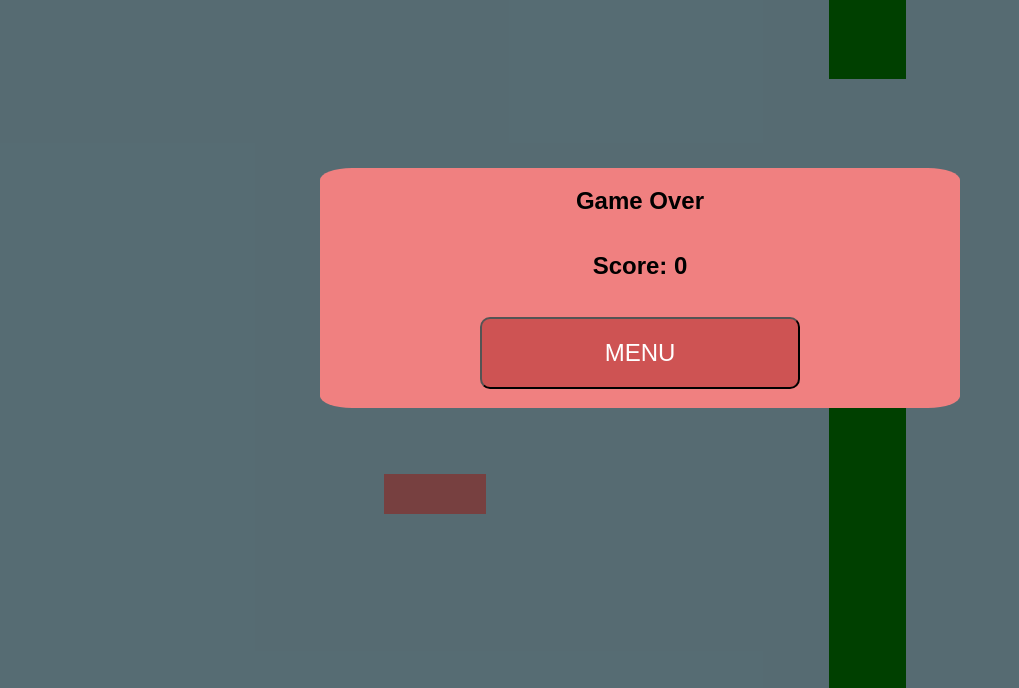
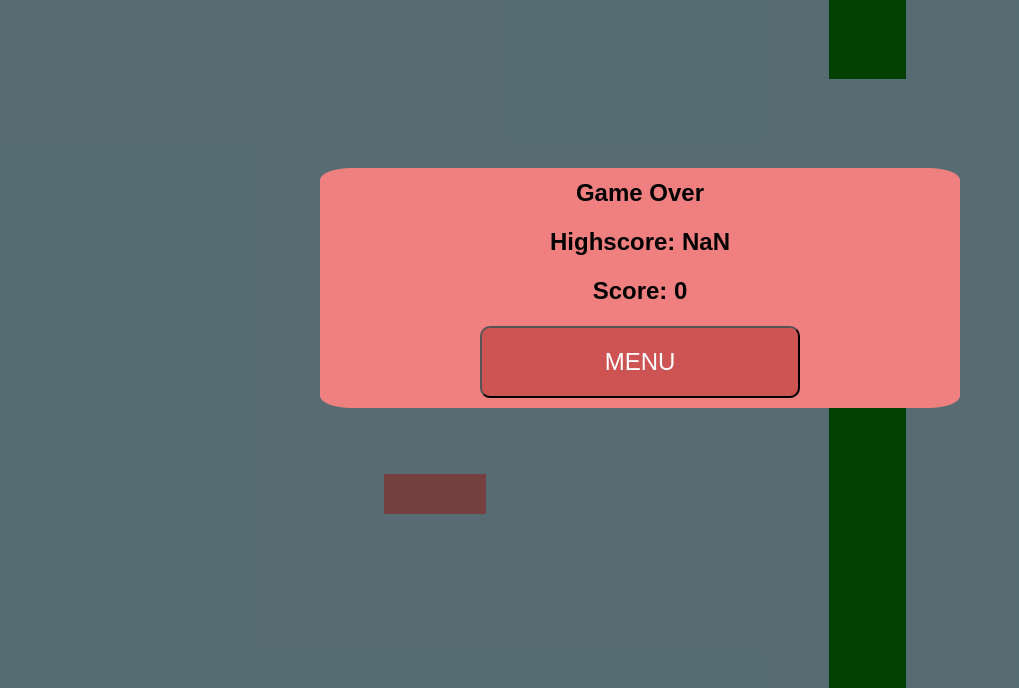
Before and after one commit to EHughes190/Flappy-Clone, a website: page index.html in a window 1280 px wide. Both pictures are taken after a click on the button "START". Shown: the part 112-800 px from the top of the page, without its empty margins (0-1019 px from the left). Drawn offline with Linux system fonts and the light colour scheme; a web font is replaced by a local one.

Commit message:
Added local highscore storage

```diff
--- a/index.html
+++ b/index.html
@@ -28,6 +28,10 @@
       <div class="modal">
         <h2>Game Over</h2>
         <h2>
+          Highscore:
+          <span id="highscore"></span>
+        </h2>
+        <h2>
           Score:
           <span id="final-score"></span>
         </h2>
--- a/main.scss
+++ b/main.scss
@@ -52,6 +52,7 @@ body {
       top: 40vh;
       left: 30vw;
       z-index: 100;
+      outline-style: none;
       //border-radius: 50%;
     }
 
@@ -70,6 +71,7 @@ body {
     }
 
     .pipe {
+      outline-style: none;
       position: relative;
       height: 100vh;
       width: 6vw;
@@ -78,6 +80,7 @@ body {
     }
 
     .hole {
+      outline-style: none;
       position: relative;
       height: 30vh;
       width: 6vw;
--- a/scripts.js
+++ b/scripts.js
@@ -15,14 +15,17 @@
 
 //DIFFIULTY? DECREASE GAP SIZE OVER TIME? RANDOM GAP SIZE IN A RANGE?
 //Rainbow colours of pipes
+//sound
 //Different character choices
 //Particle effects
+//session storage
 
 //SELECTORS
 const bird = document.querySelector(".bird");
 const scoreDiv = document.querySelector(".score");
 const scoreText = document.querySelector(".score__text");
 const finalScore = document.getElementById("final-score");
+const highScore = document.getElementById("highscore");
 const gameContainer = document.querySelector(".game-container");
 const startButton = document.querySelector(".button");
 const menuButton = document.querySelector(".menu-btn");
@@ -38,6 +41,7 @@ let isPlaying = false;
 let gravity = 5;
 let jumping = 0;
 let score = 0;
+let highscore;
 let gravityAnim;
 const birdPos = window.getComputedStyle(bird).getPropertyValue("top");
 // let executed = false;
@@ -112,14 +116,28 @@ function reset() {
   bird.style.top = birdPos;
 }
 
+function updateHighScore() {
+  highscore = parseInt(localStorage.getItem("highscore"));
+  if (highscore !== null) {
+    if (score > highscore) {
+      localStorage.setItem("highscore", score);
+    }
+  } else {
+    localStorage.setItem("highscore", score);
+  }
+}
+
 function endGame() {
+  updateHighScore();
   modalBg.classList.add("bg-active");
   cancelAnimationFrame(gravityAnim);
   gameOver = true;
   isPlaying = false;
   score = 0;
   finalScore.innerHTML = scoreText.innerHTML;
+  highScore.innerHTML = highscore;
 }
+
 function fly() {
   jumping = 1;
   let jumpCount = 0;
```
Also changed, not shown: main.css.
